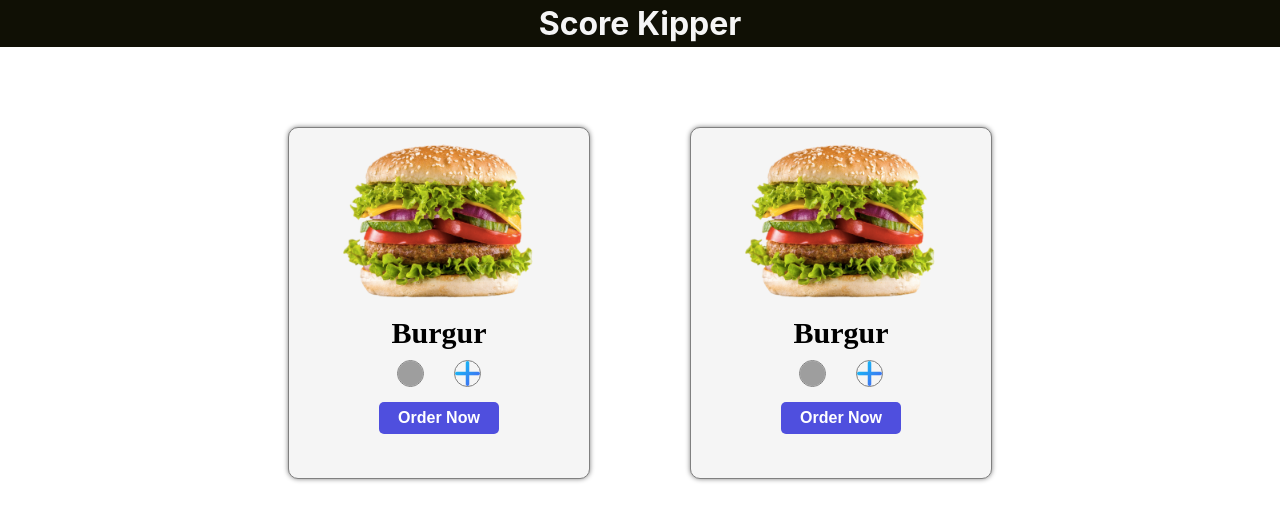
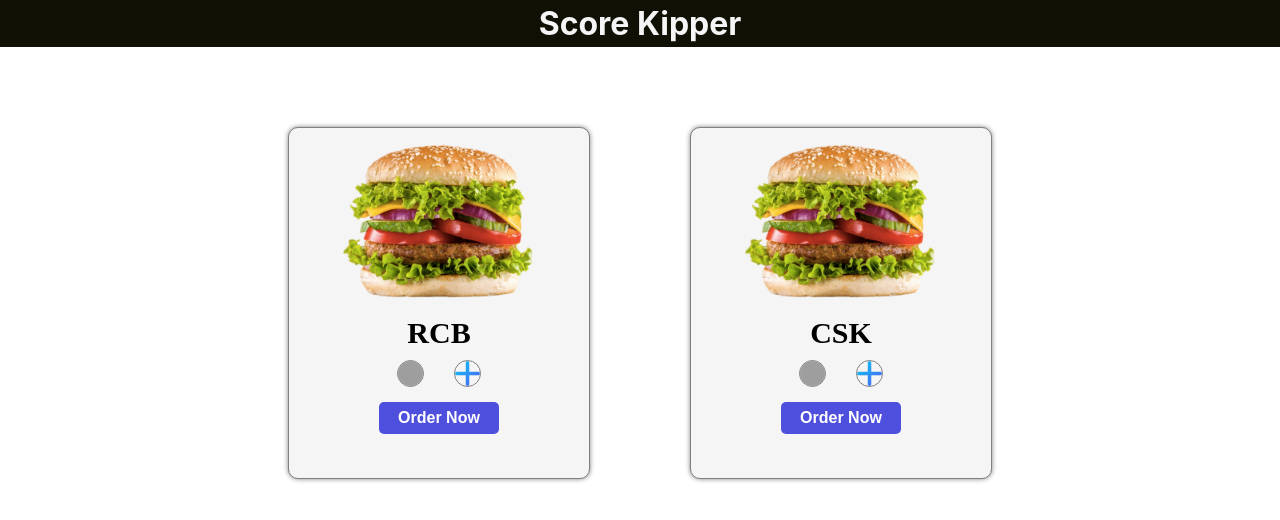
Before and after one commit to rupesh3201/Score-Kipper, a React (Create React App) app: page / in a window 1280 px wide. Shown: the top 520 px of the page. Built offline with nearby package versions, Linux system fonts and the light colour scheme; grey boxes are pictures that could not be loaded.

Commit message:
team name

```diff
--- a/src/App.js
+++ b/src/App.js
@@ -7,7 +7,7 @@
 import imgminius from './minus.png';
 
 
-const ScoreCard =()=>{
+const ScoreCard =({TeamNmae})=>{
 
   const BurgerPrice = 100;
   const [ Total_Bill , SetBill] = useState( BurgerPrice);
@@ -50,7 +50,7 @@
 
     <div className='Card'>
       <img src={Burger} className='Product_image' />
-      <h1 className='Product_title'> Burgur</h1>
+      <h1 className='Product_title'>{TeamNmae}</h1>
       <div className='action_Btns'>
 
       <img src={imgminius} className='Action_btn' alt='imgminus' onClick={()=> UpdateQuantity("minus")}/>
@@ -72,8 +72,8 @@
 function App() {
   return(
  <div className='Scorecard-Container'>
-  <ScoreCard/>
-  <ScoreCard/>
+  <ScoreCard TeamNmae  ="RCB"/>
+  <ScoreCard  TeamNmae ="CSK" />
  </div>
   )
 }
```
